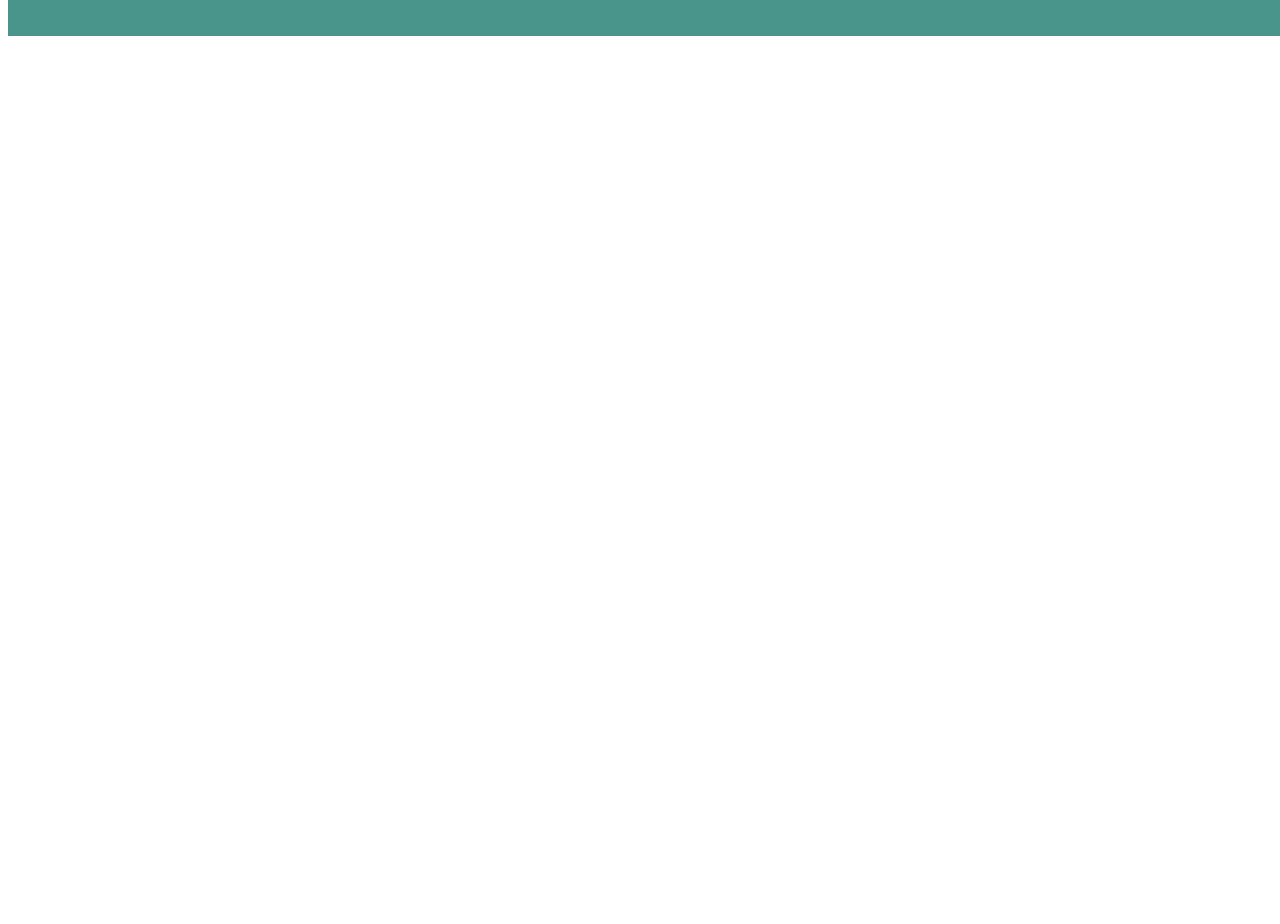
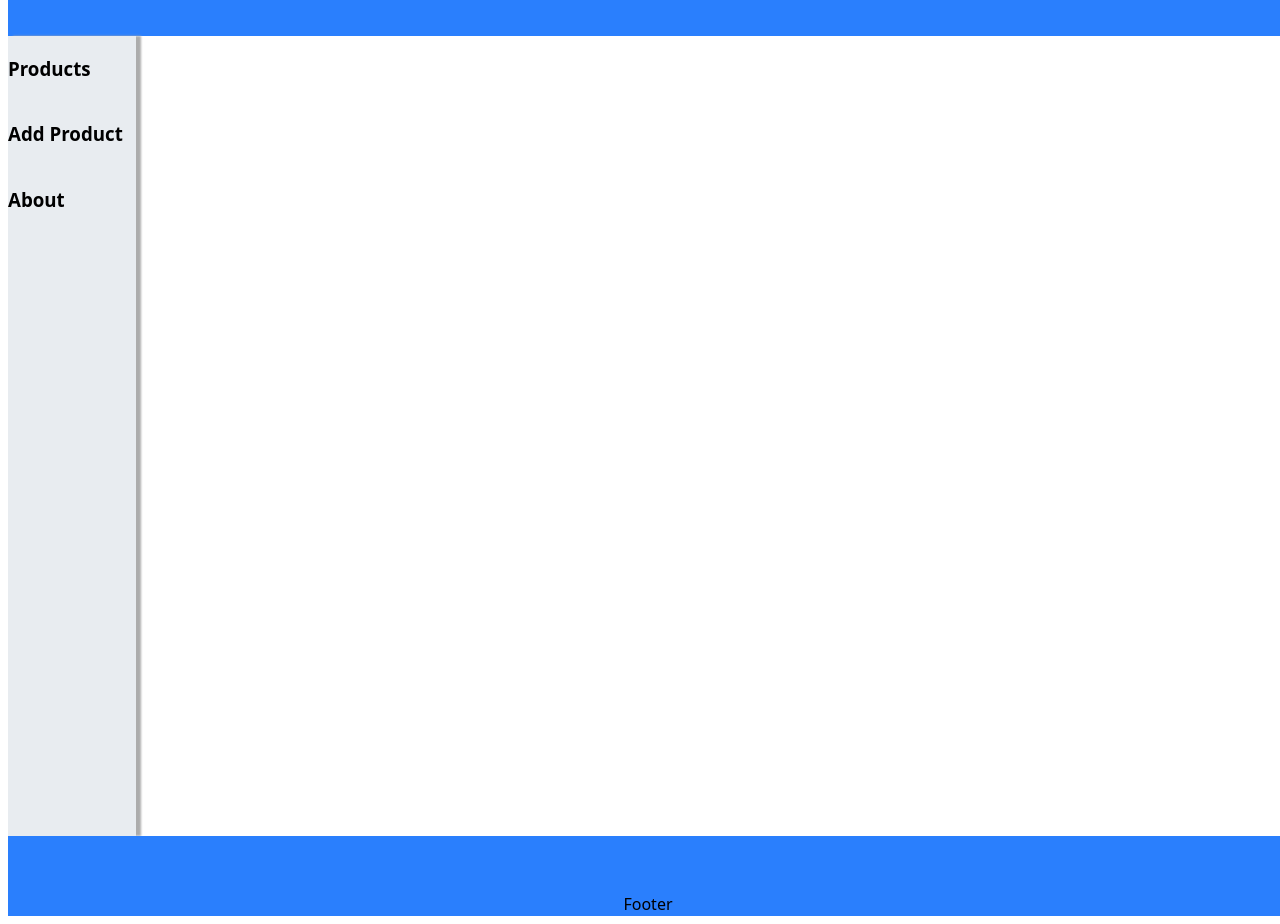
Before and after one commit to bebopmot/React-App, a React (Vite) app in the folder my-first-app/: page / in a window 1280 px wide. Shown: the part 116-1040 px from the top of the page. Before the commit the page ends 800 px from the top, so only its background shows below. Built offline with nearby package versions, Linux system fonts and the light colour scheme.

Commit message:
sideBar and css improvements

```diff
--- a/my-first-app/src/App.jsx
+++ b/my-first-app/src/App.jsx
@@ -4,6 +4,8 @@ import viteLogo from '/vite.svg'
 import './App.css'
 
 import NavBar from './components/NavBar'
+import Footer from './components/Footer'
+import SideBar from './components/SideBar'
 
 function App() {
   const [count, setCount] = useState(0)
@@ -14,6 +16,12 @@ function App() {
 <NavBar />
     </header>
 
+     <aside>
+      <SideBar />
+     </aside>
+     <footer>
+     <Footer />
+     </footer>
     </>
   )
 }
--- a/my-first-app/src/components/Footer.jsx
+++ b/my-first-app/src/components/Footer.jsx
@@ -0,0 +1,8 @@
+function Footer(){
+    return( <div className = "Footer">
+    <footer>Footer</footer>
+    </div>
+    )}
+
+
+    export default Footer;
--- a/my-first-app/src/components/SideBar.jsx
+++ b/my-first-app/src/components/SideBar.jsx
@@ -0,0 +1,10 @@
+function SideBar(){
+    return( <div className = "SideBar">
+    <h3>Products</h3>
+    <h3>Add Product</h3>
+    <h3>About</h3>
+    </div>
+    )}
+
+
+    export default SideBar;
--- a/my-first-app/src/index.css
+++ b/my-first-app/src/index.css
@@ -44,7 +44,7 @@ button:focus-visible {
 }
 
 header {
-  background-color: #49958b;
+  background-color: #2a7ffd	;
   width: 100vw;
   height: fit-content;
   align-items: center;
@@ -63,3 +63,26 @@ header {
   width: auto;
   height: auto;
 }
+
+.Footer{
+  background-color: #2a7ffd	;
+  width: 100vw;
+  height: fit-content;
+  display: flex;
+  flex-direction:row ;
+  justify-content: center;
+  align-items: flex-end;
+  min-height: 10vh;
+}
+
+.SideBar{
+  background-color: #e8ecf0	;
+  box-shadow: 5px 0px 2px rgb(172, 172, 172);
+  display: flex;
+  flex-direction:column;
+align-items: flex-start;
+width: 10vw;
+height: 100vh;
+margin: 0;
+padding: 0;
+}
```
